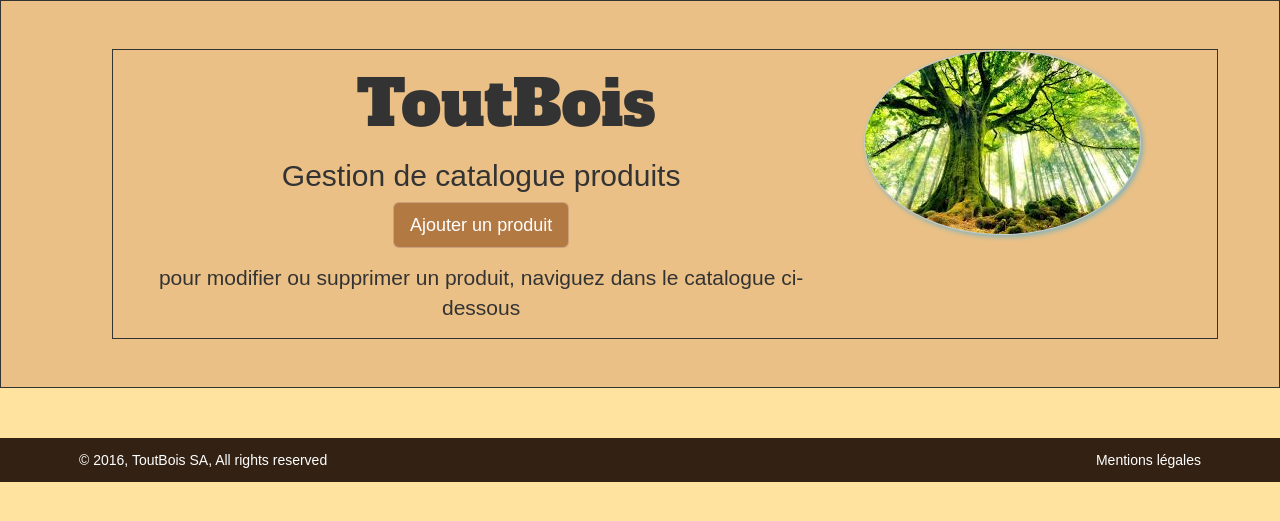
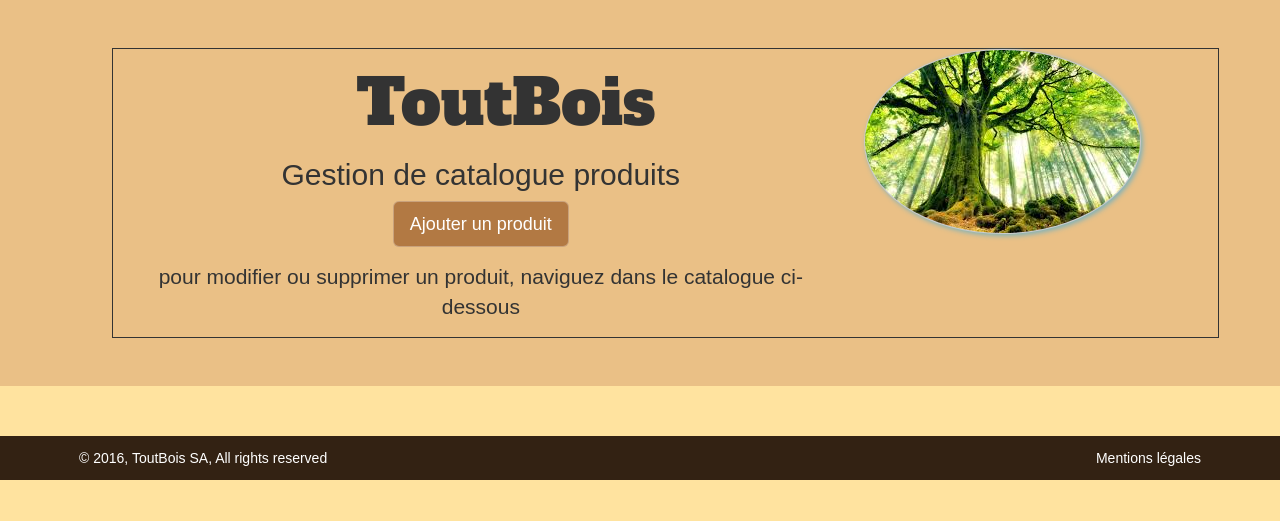
Before and after one commit to angelsan59/toutboisphp, a PHP site: page /admin/mod_prod.php in a window 1280 px wide. Shown: the part 52-573 px from the top of the page. Run offline with PHP 8.4, Linux system fonts and the light colour scheme.

Commit message:
maj 7 dec

```diff
--- a/admin/vues/v_header_admin.php
+++ b/admin/vues/v_header_admin.php
@@ -1,4 +1,4 @@
- <div class="jumbotron" style="border:solid 1px;">
+ <div class="jumbotron">
 	<div class="container" style="border:solid 1px;">
 <div class="row">
 
```
